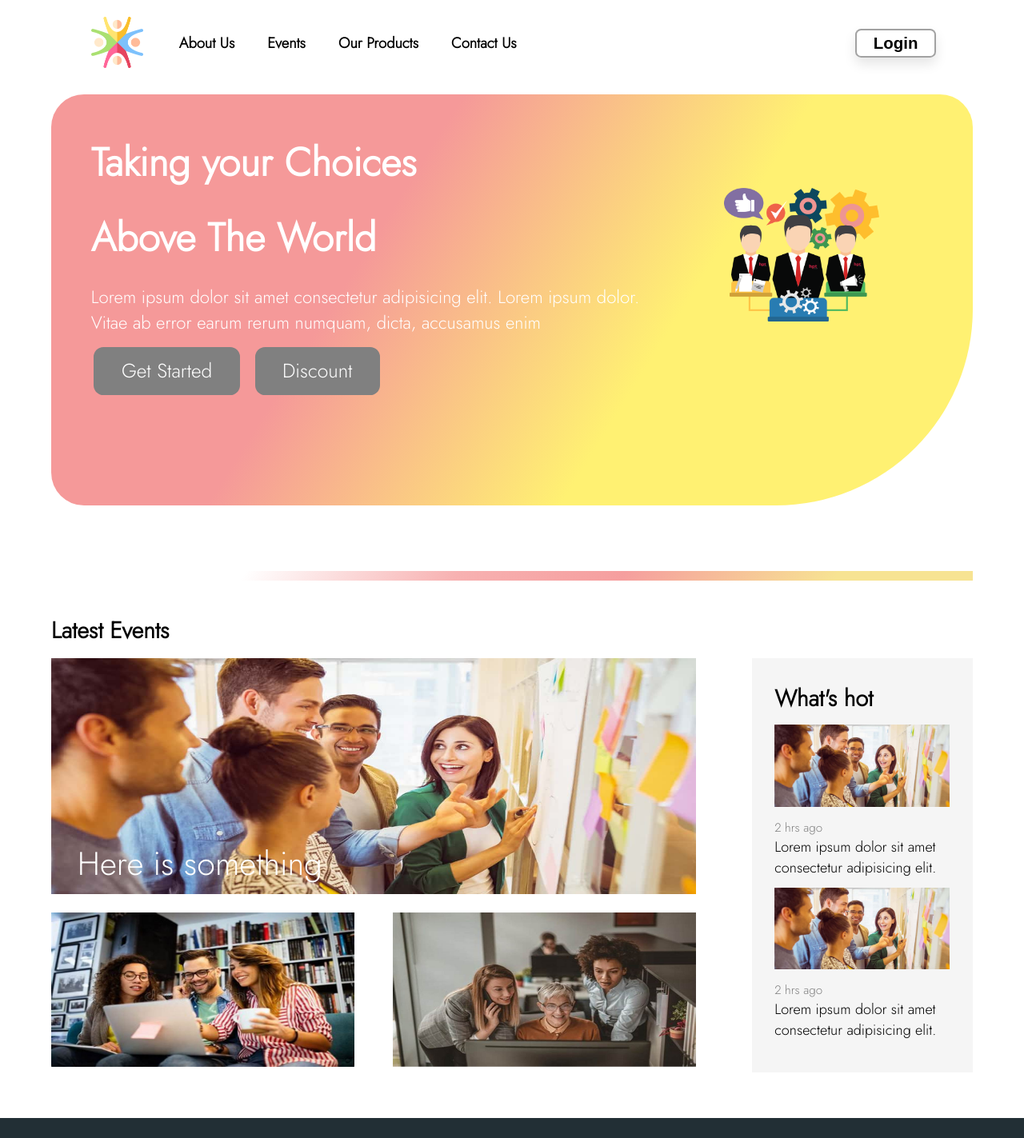
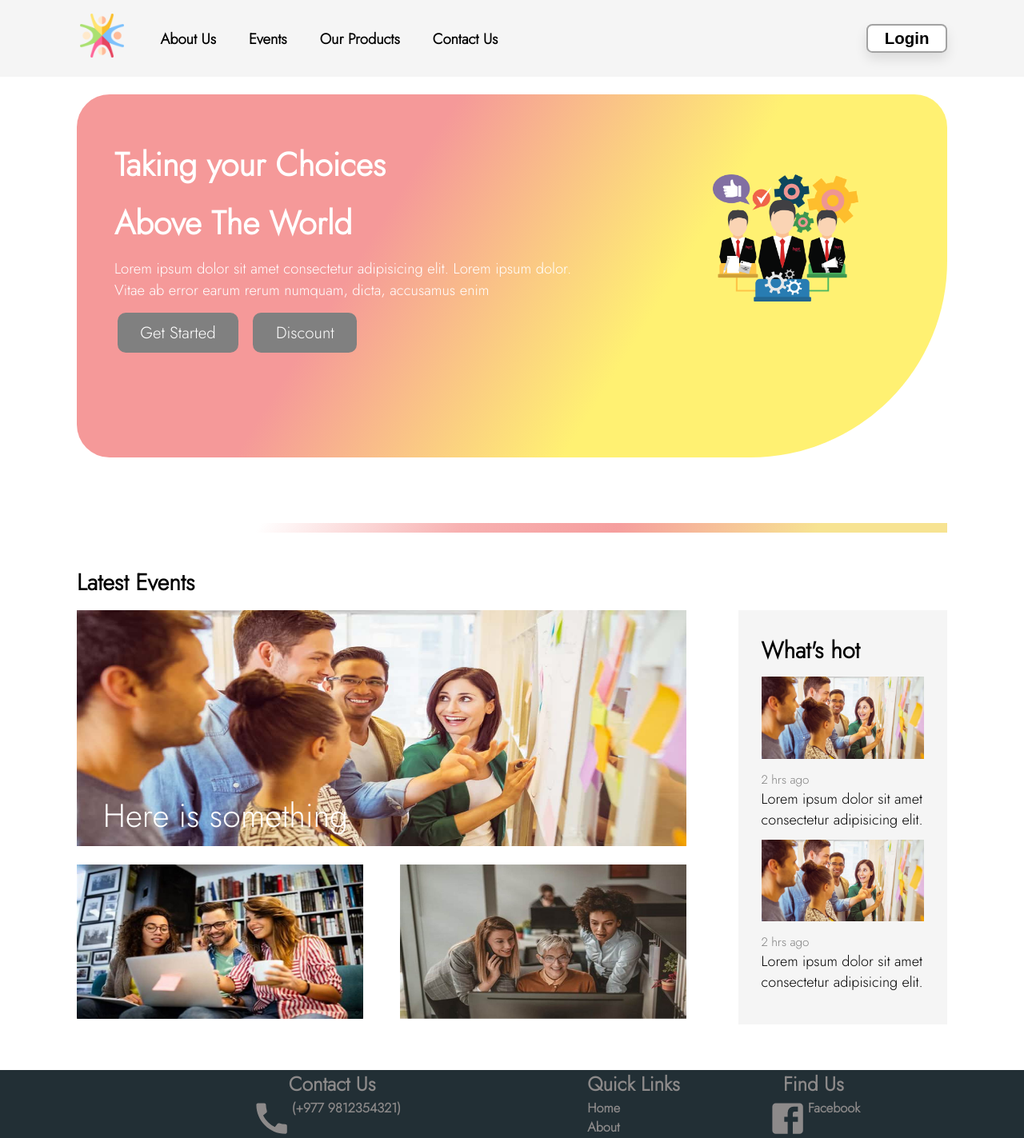
Before and after one commit to SeniorIntern/creative-collection, a React (Create React App) app: page / in a window 1280 px wide. Shown: the top 1423 px of the page at 80% size. Built offline with nearby package versions, Linux system fonts and the light colour scheme.

Commit message:
Header Color and adjusted looked by plaing with font sizes and set width to 80 %

```diff
--- a/src/App.js
+++ b/src/App.js
@@ -1,32 +1,33 @@
-import React from "react";
-import { BrowserRouter as Router, Routes, Route } from "react-router-dom";
-import "./assets/styles/App.css";
-import About from "./components/About";
-import { BusinessVerticles } from "./components/BusinessVerticles";
-import Contact from "./components/Contact";
-import Events from "./components/Events";
-import Footer from "./components/Footer";
-import Header from "./components/Header";
-import HomeBody from "./components/HomeBody";
-import NotFound from "./components/NotFound";
-import Products from "./components/Products";
+import React from 'react'
+import { BrowserRouter as Router, Routes, Route } from 'react-router-dom'
+import './assets/styles/App.css'
+import About from './components/About'
+import { BusinessVerticles } from './components/BusinessVerticles'
+import Contact from './components/Contact'
+import Events from './components/Events'
+import Footer from './components/Footer'
+import Header from './components/Header'
+import HomeBody from './components/HomeBody'
+import NotFound from './components/NotFound'
+import Products from './components/Products'
 
 export default function App() {
   return (
     <Router>
-            <div className="app__container">
+      <div className='mainBox'>
         <Header />
+        <div className='app__container'>
           <Routes>
-                    {/* Handle path exception. root path ="/" */}
-                    <Route path="/" element={<HomeBody />} />
-                    <Route path="/products" element={<Products />} />
-                    <Route path="/about" element={<About />} />
-                    <Route path="/events" element={<Events />} />
-                    <Route path="/contact" element={<Contact />} />
-                    <Route path="*" element={<NotFound />} />
+            <Route path='/' element={<HomeBody />} />
+            <Route path='/products' element={<Products />} />
+            <Route path='/about' element={<About />} />
+            <Route path='/events' element={<Events />} />
+            <Route path='/contact' element={<Contact />} />
+            <Route path='*' element={<NotFound />} />
           </Routes>
         </div>
         <Footer />
+      </div>
     </Router>
-    );
+  )
 }
--- a/src/assets/styles/App.css
+++ b/src/assets/styles/App.css
@@ -1,9 +1,14 @@
-@import url("https://fonts.googleapis.com/css2?family=Jost:wght@300&display=swap");
+@import url('https://fonts.googleapis.com/css2?family=Jost:wght@300&display=swap');
 
 #root {
-    font-family: "Jost", sans-serif;
+  font-family: 'Jost', sans-serif;
 }
 
+* {
+  margin: 0;
+  padding: 0;
+  box-sizing: border-box;
+}
 .app__HeaderContainer {
   color: black;
   width: 100%;
@@ -12,7 +17,7 @@
 }
 
 .app__container {
-    width: 90%;
+  width: 85%;
   margin: 1% auto;
 }
 
--- a/src/assets/styles/Footer.css
+++ b/src/assets/styles/Footer.css
@@ -1,11 +1,12 @@
 .footer {
   background-color: #222f35;
   width: 100%;
+  padding: 0 7.5%;
+
   min-height: fit-content;
   display: flex;
   flex-direction: column;
   text-align: center;
-    padding: 1rem;
   text-align: center;
   background: #222f35;
   margin-top: 1rem;
@@ -25,7 +26,7 @@
 }
 
 h4 {
-    font-size: 0.6rem;
+  font-size: 0.6em;
 }
 
 h5 {
@@ -68,6 +69,6 @@ h5 {
 }
 
 hr {
-    color: "white";
+  color: 'white';
   max-height: 0.025rem;
 }
--- a/src/assets/styles/Header.css
+++ b/src/assets/styles/Header.css
@@ -2,20 +2,23 @@
   display: flex;
   font-size: 0.45rem;
   font-weight: bold;
-    /* background-color: seagreen; */
-    margin: 0 4%;
-    height: 2rem;
+  margin: 0 7.5%;
+  height: 2%;
   justify-content: space-between;
-    padding-top: 0.2em;
-    padding-bottom: 0.2em;
 }
 
+.header {
+  width: 100%;
+  background-color: #f5f5f5;
+}
 .content__left {
   display: flex;
 }
 
 .header__logo > img {
-    height: 3.5em;
+  height: 4.4em;
+  padding-top: 0.7em;
+  padding-bottom: 0.7em;
 }
 
 .flex-need {
--- a/src/assets/styles/HeroContainer.css
+++ b/src/assets/styles/HeroContainer.css
@@ -1,5 +1,7 @@
 .heroContainer {
   color: white;
+  font-size: 0.5rem;
+
   background: rgb(245, 153, 153);
   background: -moz-linear-gradient(
     122deg,
@@ -25,16 +27,16 @@
 .hero__contents {
   display: flex;
   margin-top: 2%;
-    font-size: 0.6rem;
   justify-content: space-between;
   padding: 3%;
+  padding-top: 4%;
   padding-bottom: 12%;
 }
 
 .hero__colOne > h3 {
   font-size: 2em;
   margin: 2%;
-    margin-bottom: 3%;
+  margin-bottom: 2%;
 }
 
 .hero__colOne > p {
--- a/src/components/HomeBody.js
+++ b/src/components/HomeBody.js
@@ -1,60 +1,56 @@
-import React from "react";
-import "../assets/styles/HomeBody.css";
-import im1 from "../assets/images/R.jfif";
-import im2 from "../assets/images/OIP (1).jfif";
-import im3 from "../assets/images/OIP.jfif";
-import HeroContainer from "./HeroContainer";
+import React from 'react'
+import '../assets/styles/HomeBody.css'
+import im1 from '../assets/images/R.jfif'
+import im2 from '../assets/images/OIP (1).jfif'
+import im3 from '../assets/images/OIP.jfif'
+import HeroContainer from './HeroContainer'
 
 export default function HomeBody() {
   return (
-        <div className="homeBody">
-            <div className="homeBody__container">
+    <div className='homeBody'>
+      <div className='homeBody__container'>
         <HeroContainer />
-                <div className="gradient__Container" />
+        <div className='gradient__Container' />
       </div>
       <h4>Latest Events</h4>
-            <div className="container">
-                <div className="left__homebody">
-                    <div className="left__homebody__upperContainer">
-                        <div className="container__uppercontainer__image">
-                            <img className="homeBodyImg" src={im1} alt="" />
-                            <div className="bottom__left">
-                                Here is something
+      <div className='container'>
+        <div className='left__homebody'>
+          <div className='left__homebody__upperContainer'>
+            <div className='container__uppercontainer__image'>
+              <img className='homeBodyImg' src={im1} alt='' />
+              <div className='bottom__left'>Here is something</div>
+            </div>
+          </div>
+          <div className='left__homebody__lowerContainer'>
+            <div className='left__homebody__lowerContainer__containers'>
+              <img src={im2} className='homeBodyImg' alt='' />
+            </div>
+            <div className='left__homebody__lowerContainer__containers'>
+              <img src={im3} className='homeBodyImg' alt='' />
             </div>
           </div>
         </div>
-                    <div className="left__homebody__lowerContainer">
-                        <div className="left__homebody__lowerContainer__containers">
-                            <img src={im2} className="homeBodyImg" alt="" />
-                        </div>
-                        <div className="left__homebody__lowerContainer__containers">
-                            <img src={im3} className="homeBodyImg" alt="" />
-                        </div>
-                    </div>
-                </div>
-                <div className="right__homebody">
-                    <div className="right__homebody__container">
+        <div className='right__homebody'>
+          <div className='right__homebody__container'>
             <h5> What's hot</h5>
 
-                        <div className="right__homebody__component">
-                            <img src={im1} alt="" />
-                            <p className="homebody__time">2 hrs ago</p>
-                            <p className="homebodycontents">
-                                Lorem ipsum dolor sit amet consectetur
-                                adipisicing elit.
+            <div className='right__homebody__component'>
+              <img src={im1} alt='' />
+              <p className='homebody__time'>2 hrs ago</p>
+              <p className='homebodycontents'>
+                Lorem ipsum dolor sit amet consectetur adipisicing elit.
               </p>
             </div>
-                        <div className="right__homebody__component">
-                            <img src={im1} alt="" />
-                            <p className="homebody__time">2 hrs ago</p>
-                            <p className="homebodycontents">
-                                Lorem ipsum dolor sit amet consectetur
-                                adipisicing elit.
+            <div className='right__homebody__component'>
+              <img src={im1} alt='' />
+              <p className='homebody__time'>2 hrs ago</p>
+              <p className='homebodycontents'>
+                Lorem ipsum dolor sit amet consectetur adipisicing elit.
               </p>
             </div>
           </div>
         </div>
       </div>
     </div>
-    );
+  )
 }
```
Also changed, not shown: src/components/Header.js (+28 -28 lines). Lines whose indentation alone changed are shown as unchanged.
